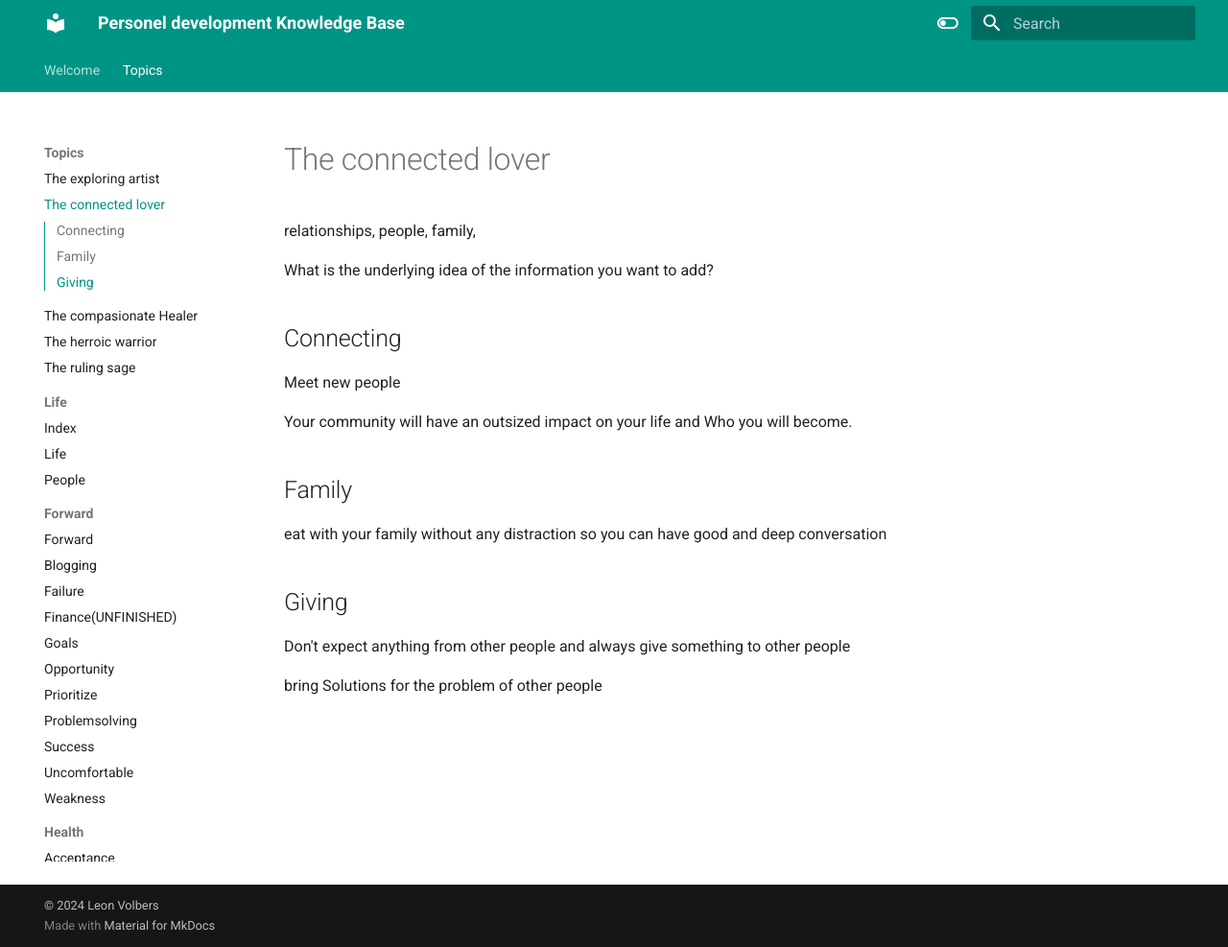
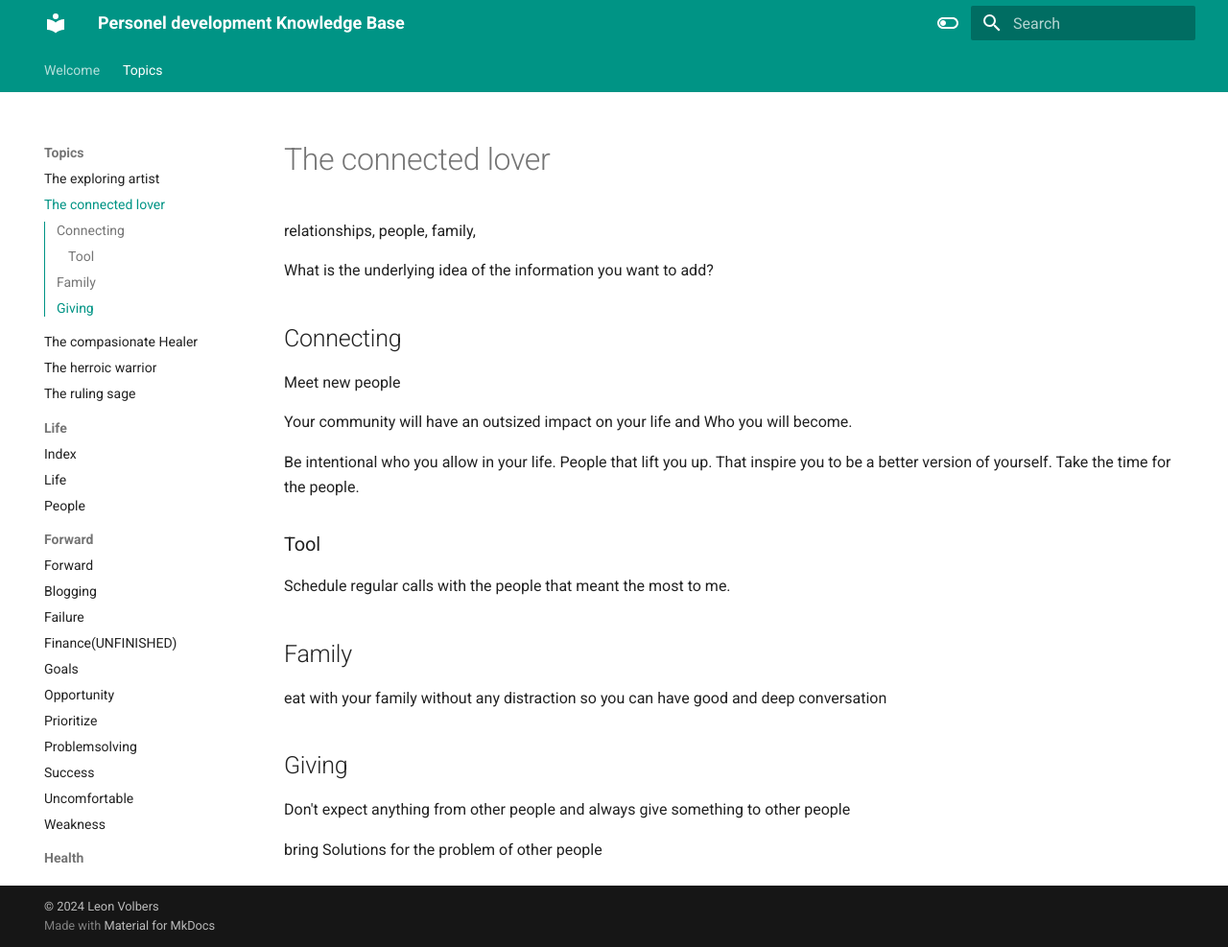
Before and after one commit to levoxtrip/PKB, an MkDocs documentation site: the page built from docs/topics/theConnectedLover.md, in a window 1280 px wide and 987 px high. Shown: the whole window at 96% size. Built offline with MkDocs 1.6.1 and Material for MkDocs 9.7.7, drawn with Linux system fonts in a browser that asks for light colours.

Commit message:
new infos

```diff
--- a/docs/topics/theConnectedLover.md
+++ b/docs/topics/theConnectedLover.md
@@ -8,6 +8,12 @@ Meet new people
 
 Your community will have an outsized impact on your life and Who you will become.
 
+Be intentional who you allow in your life.
+People that lift you up. That inspire you to be a better version of yourself.
+Take the time for the people.
+### Tool
+Schedule regular calls with the people that meant the most to me.
+
 ## Family
 eat with your family without any distraction so you can have good and deep conversation
 
```
